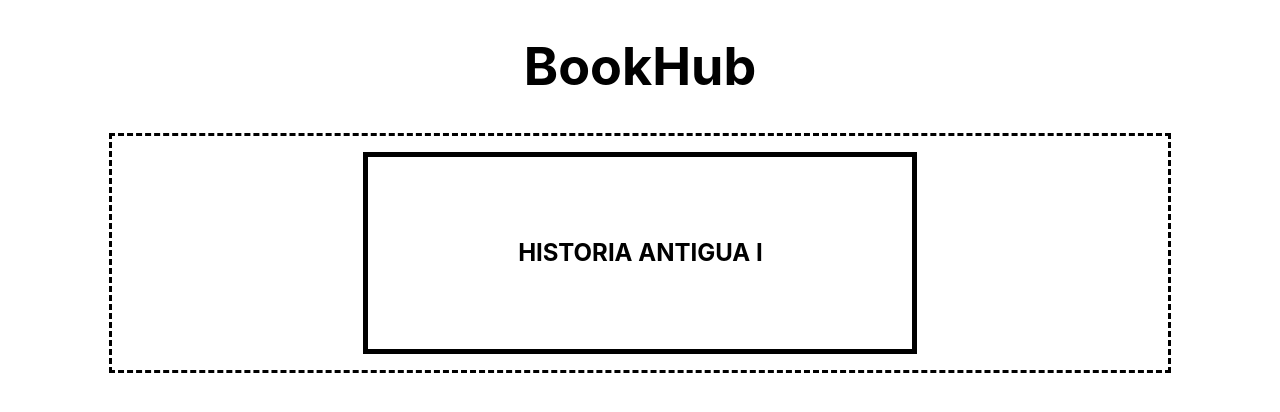
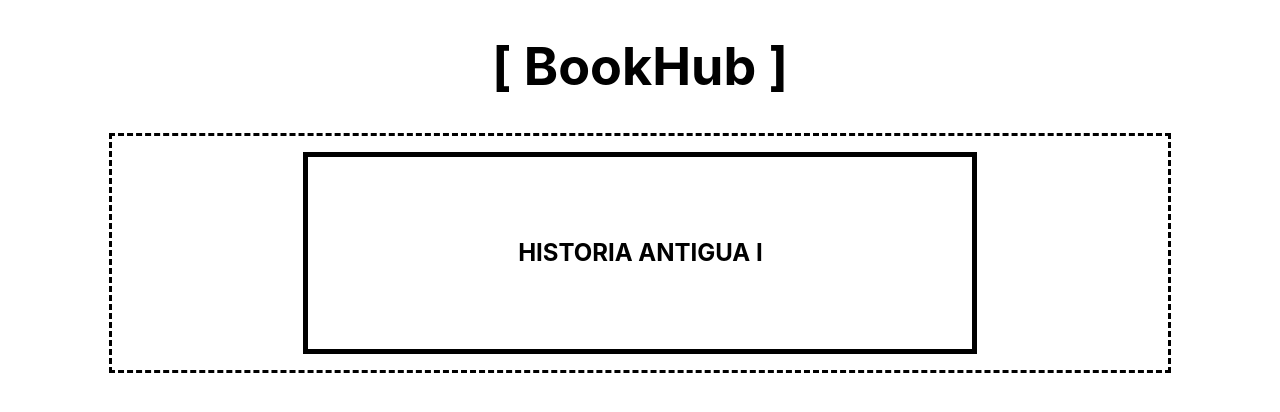
Before and after one commit to Jaamblico/bookhub, a React (Create React App) app: page / in a window 1280 px wide. Shown: the top 412 px of the page. Built offline with nearby package versions, Linux system fonts and the light colour scheme.

Commit message:
Library Component

```diff
--- a/src/App.css
+++ b/src/App.css
@@ -27,27 +27,16 @@
   color: black;
 }
 
-.library {
-  display: flex;
-  flex-wrap: wrap;
-  flex-direction: row;
-  align-items: center;
-  justify-content: center;
-  align-content: space-around;
-  border-style: dashed;
-  padding: 1em;
-  height: auto;
-  width: 80%;
-}
 
 .bookShelf {
   background-color: transparent;
   perspective: 1000px; /* Remove this if you don't want the 3D effect */
   display: flex;
+  flex-wrap: wrap;
   flex-flow: row;
   align-items: center;
   align-content: center;
-  justify-content: center;
+  justify-content: space-evenly;
   border-style: solid;
   border-width: thick;
   border-color: black;
@@ -59,7 +48,10 @@
 .bookShelf-inner {
   transform-style: preserve-3d;
   display: flex;
+  flex-wrap: wrap;
+  flex-basis: auto;
   align-items: center;
+  align-content: space-evenly;
   justify-content: center;
   transition: transform 0.8s;
   will-change: transform;
@@ -75,6 +67,8 @@
   width: 100%;
   flex: 0 0 auto;
   flex-direction: row;
+  flex-wrap: wrap;
+  align-content: space-evenly;
   align-items: center;
   -webkit-backface-visibility: hidden; /* Safari */
   backface-visibility: hidden;
@@ -85,42 +79,21 @@
   align-items: center;
   justify-content: center;
   align-content: center;
-  vertical-align: middle;
 }
 
 .bookShelf-back {
   transform: rotateY(180deg);
   display: flex;
   flex-flow: row;
+  flex-wrap: wrap;
   align-items: center;
-  align-content: center;
+  align-content: space-evenly;
+  flex-basis: auto;
+  flex-shrink: 3;
   justify-content: center;
   margin-left: -100%;
+  row-gap: 0.5em;
 }
-
-/* .book {
-  margin-top: 0.5em;
-  margin-bottom: 0.5em;
-  padding: 0.5em;
-  border-style: double;
-  border-color: red;
-  align-content: center;
-  justify-content: center;
-  transform: rotate(-90deg);
-  height: 100%;
-  font-size: 70%;
-  box-sizing: content-box;
-
-  overflow: hidden;
-  text-overflow: ellipsis;
-  word-wrap: break-word;
-  display: flex;
-  line-height: 1em;
-  max-height: 5em;
-  min-height: 3em;
-  min-width: 6em;
-  max-width: 10em;
-} */
 
 .App-link {
   color: #61dafb;
--- a/src/App.js
+++ b/src/App.js
@@ -1,25 +1,34 @@
 import "./App.css";
 import {Book} from "./Components/Book"
+import {Library} from "./Components/Library"
 
 function App() {
   return (
+    <>
     <div className="App">
       <header className="App-header">
-        <h1 className="titulo"> BookHub </h1>
+        <h1 className="titulo"> [ BookHub ] </h1>
       </header>
-      <div className="library">
+        <Library>
         <div className="bookShelf">
           <div className="bookShelf-inner">
             <div className="bookShelf-front">
               <h2>HISTORIA ANTIGUA I</h2>
             </div>
+
             <div className="bookShelf-back">
               <Book Content='Decadencia y Caida del Imperio Romano I (E. Gibbon)'/>
+              <Book Content='Decadencia y Caida del Imperio Romano II (E. Gibbon)'/>
+              <Book Content='Decadencia y Caida del Imperio Romano III (E. Gibbon)'/>
             </div>
+
           </div>
+
         </div>
-      </div>
+
+      </Library>
     </div>
+    </>
   );
 }
 
--- a/src/Components/Book/Book.styled.js
+++ b/src/Components/Book/Book.styled.js
@@ -1,24 +1,21 @@
 import styled from 'styled-components'
 
 export const Book = styled.div`
-margin-top: 0.5em;
-margin-bottom: 0.5em;
 padding: 0.5em;
+margin: auto;
 border-style: double;
 border-color: red;
 align-content: center;
-justify-content: center;
+justify-content: space-between;
 transform: rotate(-90deg);
-height: 100%;
 font-size: 70%;
-box-sizing: content-box;
+width: 40%;
+min-width: 5em;
 overflow: hidden;
 text-overflow: ellipsis;
 word-wrap: break-word;
 display: flex;
+flex-shrink: 3;
 line-height: 1em;
-max-height: 5em;
-min-height: 3em;
-min-width: 6em;
 max-width: 10em;
 `
--- /dev/null
+++ b/src/Components/Library/Library.js
@@ -0,0 +1,6 @@
+import * as React from 'react'
+import * as Styled from './Library.styled.js'
+
+export function Library({children}) {
+  return <Styled.Library>{children}</Styled.Library>
+}
--- /dev/null
+++ b/src/Components/Library/Library.styled.js
@@ -0,0 +1,14 @@
+import styled from 'styled-components'
+
+export const Library = styled.div`
+display: flex;
+flex-wrap: wrap;
+flex-direction: row;
+align-items: center;
+justify-content: center;
+align-content: space-around;
+border-style: dashed;
+padding: 1em;
+height: auto;
+width: 80%;
+`
--- /dev/null
+++ b/src/Components/Library/index.js
@@ -0,0 +1 @@
+export * from './Library.js'
```
